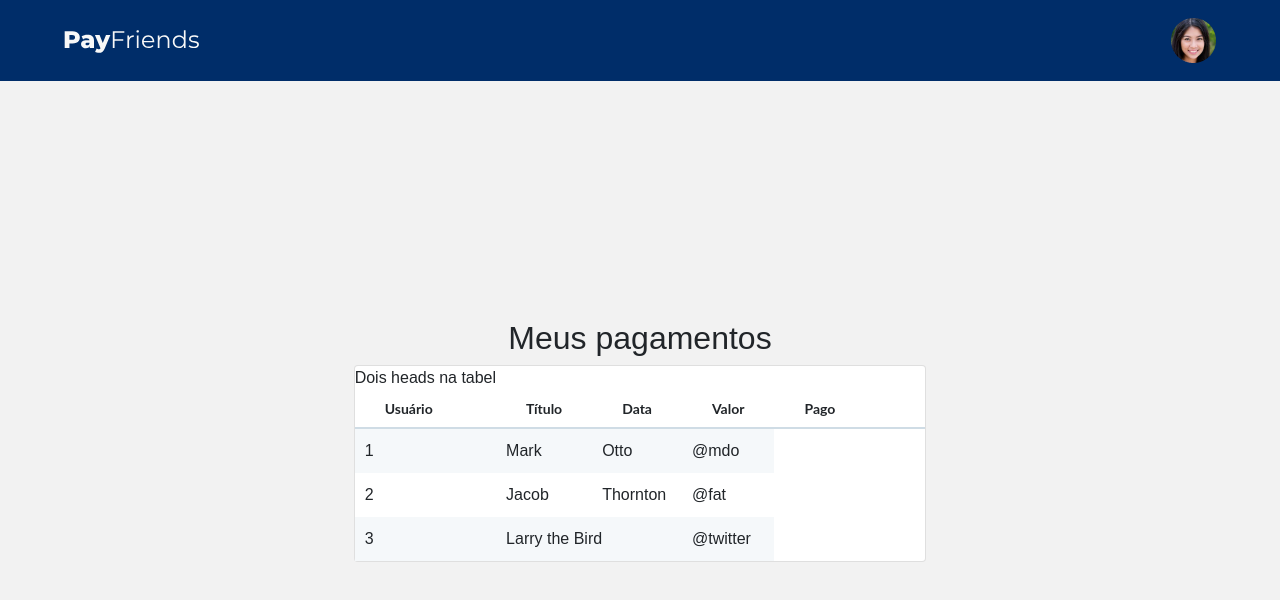
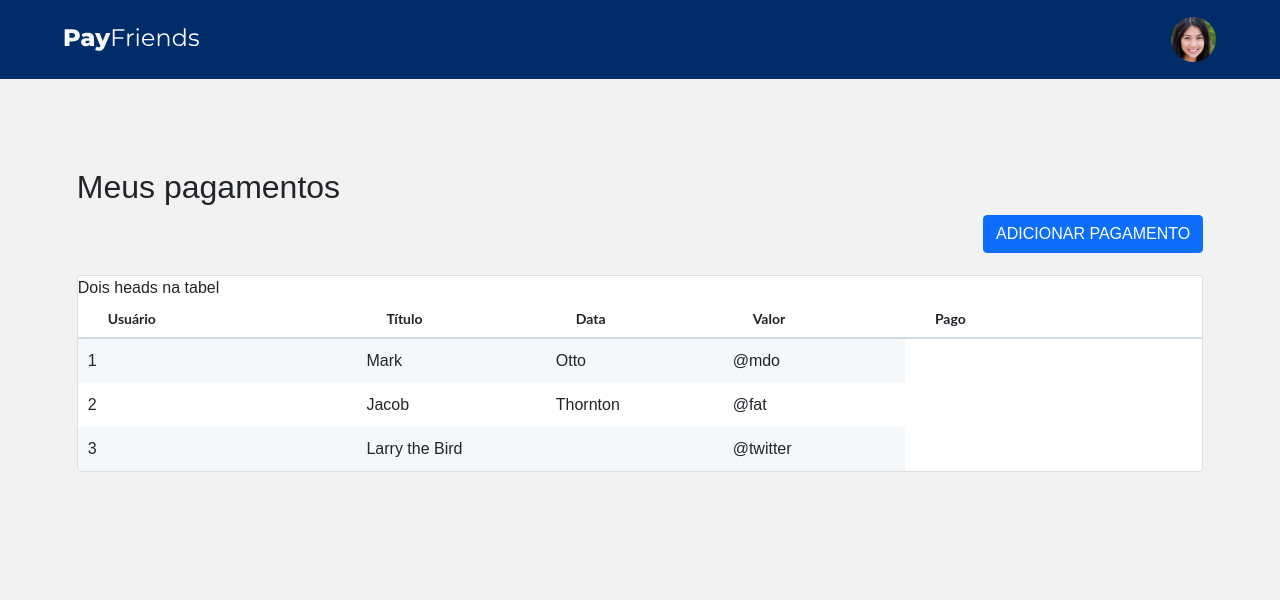
Before and after one commit to freitasdfb/picpay-front-test, a React (Create React App) app: page /pagamentos in a window 1280 px wide. Shown: the top 600 px of the page. Built offline with nearby package versions, Linux system fonts and the light colour scheme.

Commit message:
Estilizando tabela

```diff
--- a/public/index.html
+++ b/public/index.html
@@ -2,7 +2,6 @@
 <html lang="en">
   <head>
     <meta charset="utf-8" />
-    <link rel="icon" href="%PUBLIC_URL%/favicon.ico" />
     <meta name="viewport" content="width=device-width, initial-scale=1" />
     <meta name="theme-color" content="#000000" />
     <meta
@@ -24,7 +23,7 @@
       work correctly both with client-side routing and a non-root public URL.
       Learn how to configure a non-root public URL by running `npm run build`.
     -->
-    <title>React App</title>
+    <title>PayFriends</title>
   </head>
   <body>
     <noscript>You need to enable JavaScript to run this app.</noscript>
--- a/src/App.js
+++ b/src/App.js
@@ -12,7 +12,6 @@ function App() {
         <Routes>
           <Route path="/" element={<Login />} />
           <Route path="/pagamentos" element={<Pagamentos />} />
-          {/* <Route path="/" component={Login} /> */}
         </Routes>
       </BrowserRouter>
     </>
--- a/src/components/table/index.js
+++ b/src/components/table/index.js
@@ -5,7 +5,7 @@ import { Card } from 'react-bootstrap'
 function TablePic() {
 
   return (
-    <Card>
+    <Card style={{marginTop: '2%'}}>
       <PicTable>
         <thead>
           Dois heads na tabel
--- a/src/components/table/styles.js
+++ b/src/components/table/styles.js
@@ -2,7 +2,6 @@ import styled from 'styled-components';
 
 export const PicTable = styled.table`
   @import url('https://fonts.googleapis.com/css2?family=Lato:wght@400;700&display=swap');
-
   td {
     padding: 10px;
   }
--- a/src/pages/Login/styles.js
+++ b/src/pages/Login/styles.js
@@ -49,8 +49,6 @@ export const TextField = styled(Form.Control)`
   }
 `
 
-
-
 export const Templates = styled.div`
   width: 100%;
   height: 90px;
--- a/src/pages/Pagamentos/index.js
+++ b/src/pages/Pagamentos/index.js
@@ -2,14 +2,16 @@ import React from 'react';
 import Navbar from '../../components/navbar'
 import { ContainerPag, WrapperContent } from './styles'
 import TablePic from '../../components/table'
+import { Button } from 'react-bootstrap'
 function Pagamentos() {
 
   return (
     <ContainerPag>
       <Navbar />
       <WrapperContent>
-        <div>
-          <h2>Meus pagamentos</h2>
+        <h2>Meus pagamentos</h2>
+        <div style={{ width: '100%', display: 'flex', justifyContent: 'flex-end'}}>
+          <Button style={{textTransform: 'uppercase'}} variant="primary">Adicionar Pagamento</Button>
         </div>
         <TablePic />
       </ WrapperContent>
--- a/src/pages/Pagamentos/styles.js
+++ b/src/pages/Pagamentos/styles.js
@@ -1,17 +1,15 @@
 import styled from 'styled-components';
 
 export const ContainerPag = styled.div`
-  background-color: #F2F2F2;
-  display: flex;
-  flex-direction: column;
-  width: 100vw;
-  height: 100vh;
+background-color: #F2F2F2;
+display: flex;
+flex-direction: column;
+width: 100vw;
+height: 100vh;
 `
 export const WrapperContent = styled.div`
-  display: flex;
-  flex-direction: column;
-  align-items: center;
-  justify-content: center;
+  @import url('https://fonts.googleapis.com/css2?family=Montserrat:wght@100;400;500;600;700&display=swap');
+  padding: 7% 6%;
   width: 100%;
   height: 100%;
 `
--- a/src/styles/global.js
+++ b/src/styles/global.js
@@ -22,4 +22,5 @@ export default createGlobalStyle`
   table {
     font-family: 'Lato', sans-serif;
   }
+
 `;
```
